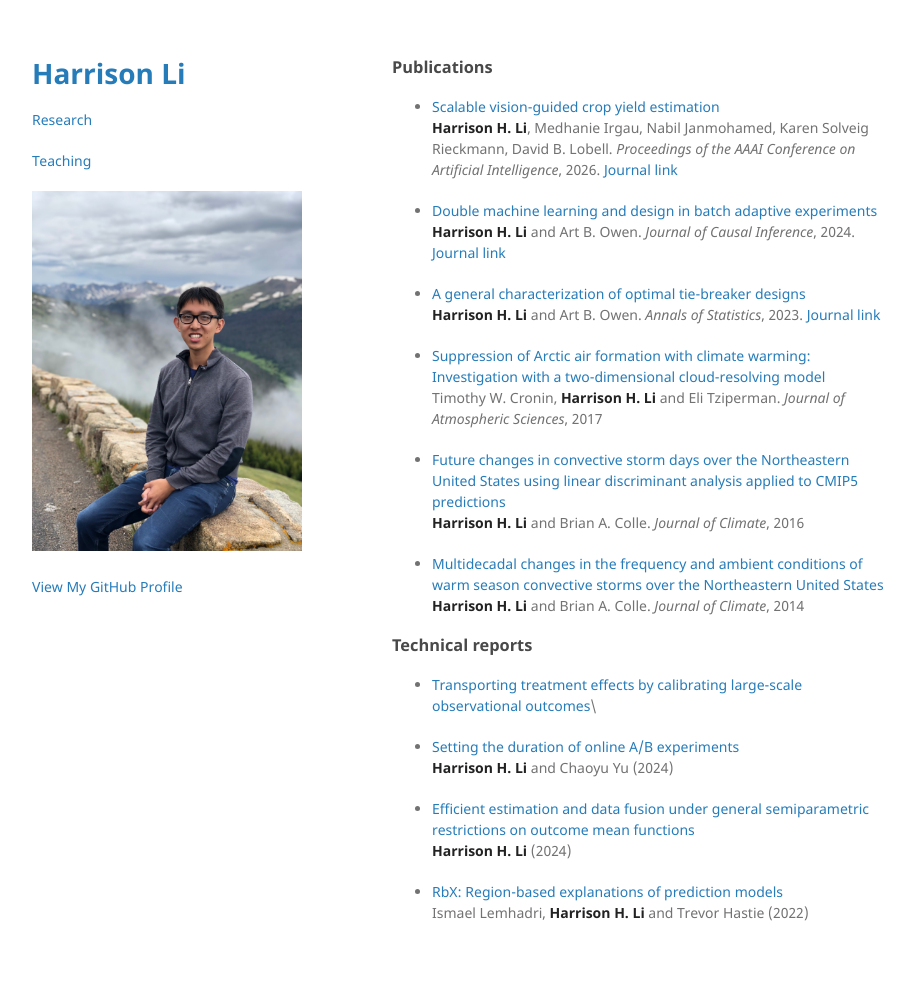
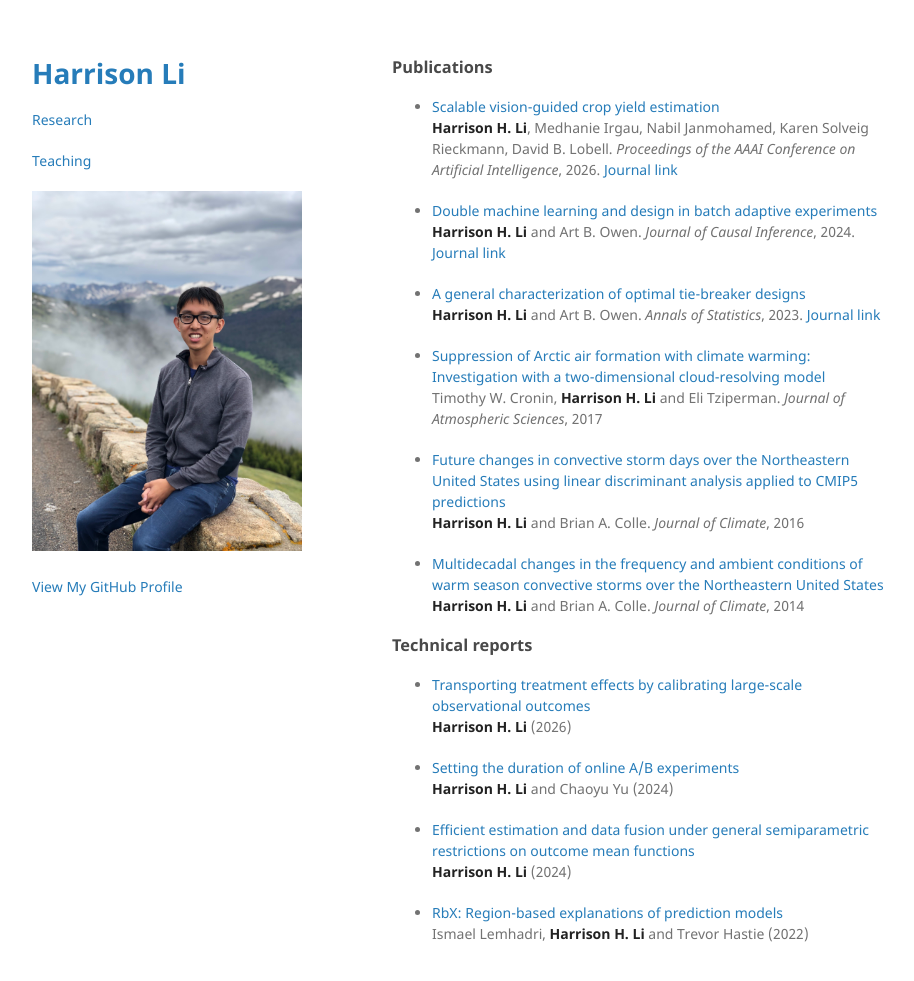
Before and after one commit to hli90722/hli90722.github.io, a Jekyll site: the page built from research.md, in a window 1280 px wide and 1014 px high. Shown: the top 981 px of the window, without its empty margins (178-1092 px from the left). Built offline with Jekyll 4.4.1, drawn with Linux system fonts in a browser that asks for light colours; the repository's description, which GitHub fills in, is left out.

Commit message:
added year

```diff
--- a/research.md
+++ b/research.md
@@ -27,6 +27,7 @@ Timothy W. Cronin, **Harrison H. Li** and Eli Tziperman. *Journal of Atmospheric
 ### Technical reports
 
 - [Transporting treatment effects by calibrating large-scale observational outcomes](https://arxiv.org/abs/2605.07285)\
+**Harrison H. Li** (2026)
 
 - [Setting the duration of online A/B experiments](https://arxiv.org/abs/2408.02830)\
 **Harrison H. Li** and Chaoyu Yu (2024)
```
Also changed, not shown: 1 other file.
